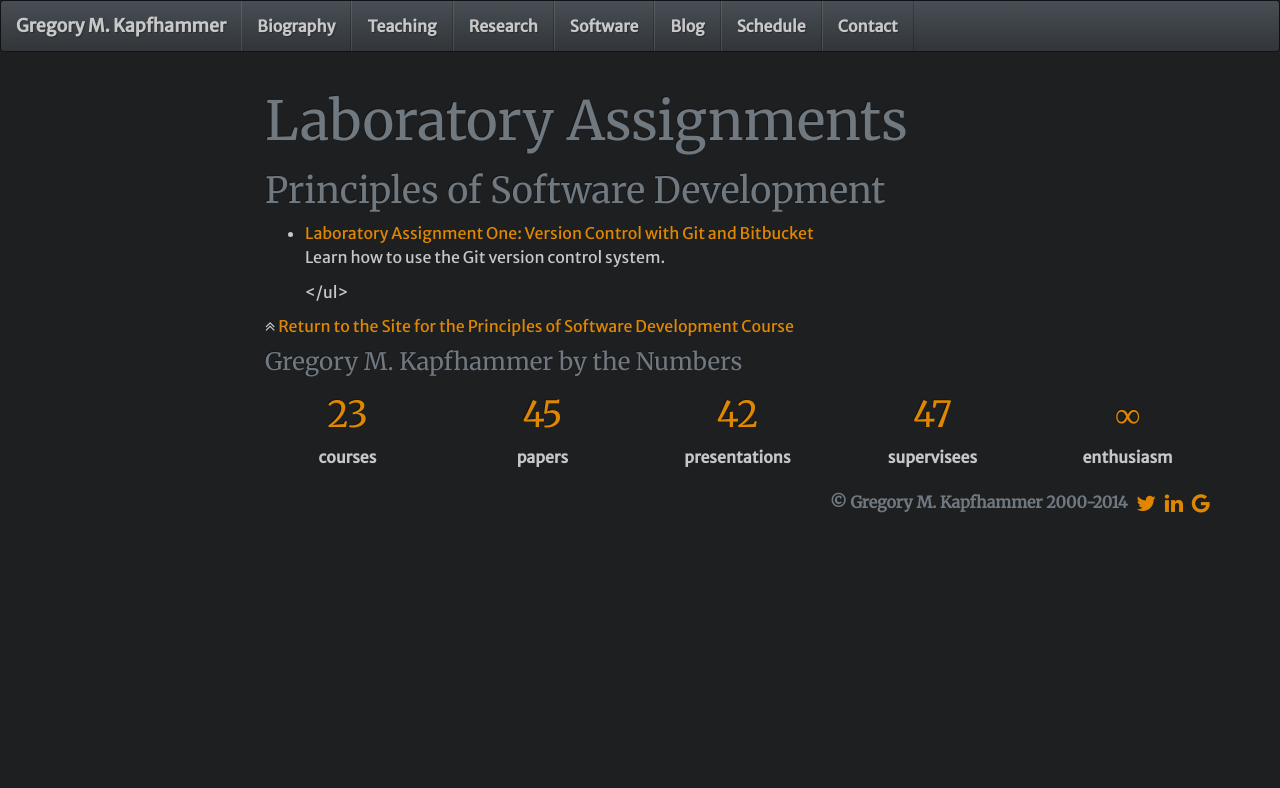
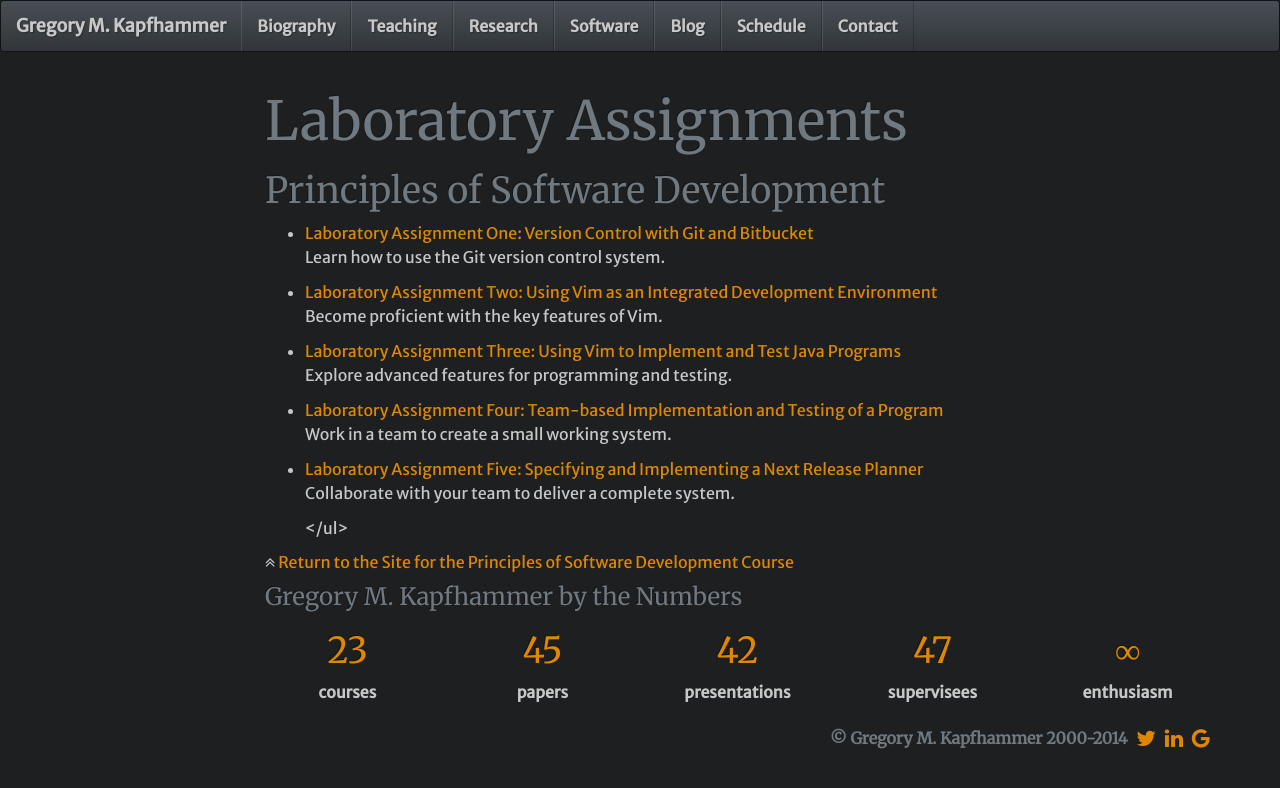
Before and after one commit to geerc/www, a Jekyll site: the page built from gkapfham/teaching/cs290F2013/laboratories.md, in a window 1280 px wide. Shown: the top 788 px of the page. Built offline with Jekyll 4.4.1, drawn with Linux system fonts in a browser that asks for light colours; nearby versions of some CDN libraries; Markdown is read by kramdown in place of the engine named in the settings; comment, search, counter and statistics services are not loaded.

Commit message:
Starting to add the laboratory assignments for cmpsc 290.

```diff
--- a/gkapfham/teaching/cs290F2013/laboratories.md
+++ b/gkapfham/teaching/cs290F2013/laboratories.md
@@ -19,4 +19,12 @@ backup: ../../../
 
 <li><a href="{{site.baseurl}}teaching/cs290F2013/provide/labs/lab1/cs290F2013-lab1.pdf">Laboratory Assignment One: Version Control with Git and Bitbucket</a> <p>Learn how to use the Git version control system.</p>
 
+<li><a href="{{site.baseurl}}teaching/cs290F2013/provide/labs/lab2/cs290F2013-lab2.pdf">Laboratory Assignment Two: Using Vim as an Integrated Development Environment</a> <p>Become proficient with the key features of Vim.</p>
+
+<li><a href="{{site.baseurl}}teaching/cs290F2013/provide/labs/lab3/cs290F2013-lab3.pdf">Laboratory Assignment Three: Using Vim to Implement and Test Java Programs</a> <p>Explore advanced features for programming and testing.</p>
+
+<li><a href="{{site.baseurl}}teaching/cs290F2013/provide/labs/lab4/cs290F2013-lab4.pdf">Laboratory Assignment Four: Team-based Implementation and Testing of a Program</a> <p>Work in a team to create a small working system.</p>
+
+<li><a href="{{site.baseurl}}teaching/cs290F2013/provide/labs/lab5/cs290F2013-lab5.pdf">Laboratory Assignment Five: Specifying and Implementing a Next Release Planner</a> <p>Collaborate with your team to deliver a complete system.</p>
+
 </ul>
```
